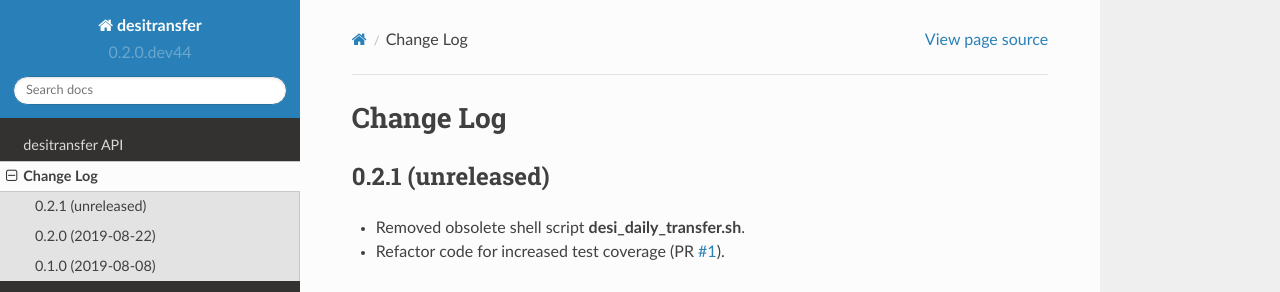
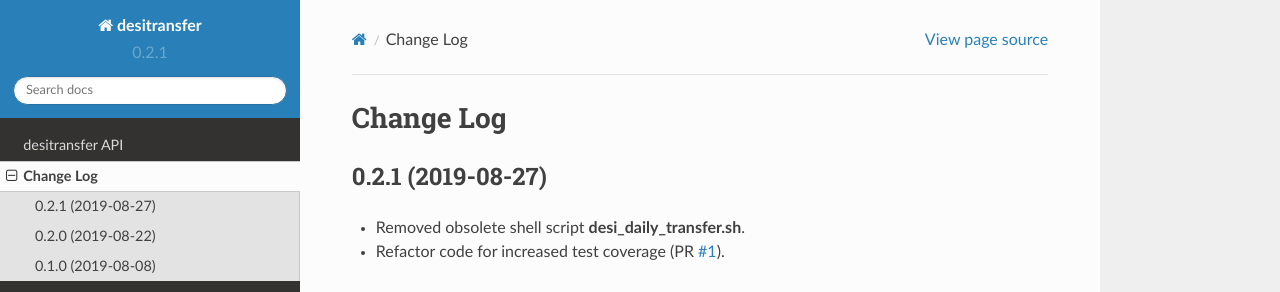
Before and after one commit to desihub/desitransfer, a Sphinx documentation site: the page built from doc/changes.rst, in a window 1280 px wide. Shown: the top 292 px of the page. Built offline with Sphinx 7.4.7 and the Read the Docs theme 2.0.0, drawn with Linux system fonts in a browser that asks for light colours.

Commit message:
preparing for next tag

```diff
--- a/doc/changes.rst
+++ b/doc/changes.rst
@@ -2,7 +2,7 @@
 Change Log
 ==========
 
-0.2.1 (unreleased)
+0.2.1 (2019-08-27)
 ------------------
 
 * Removed obsolete shell script :command:`desi_daily_transfer.sh`.
--- a/py/desitransfer/_version.py
+++ b/py/desitransfer/_version.py
@@ -1 +1 @@
-__version__ = '0.2.0.dev44'
+__version__ = '0.2.1'
```
